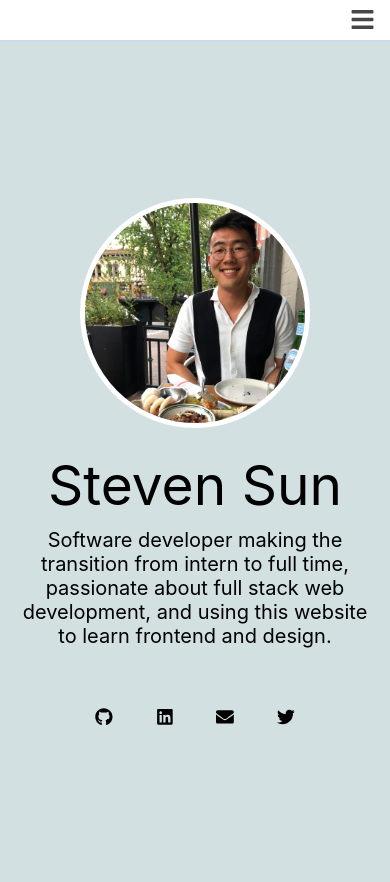
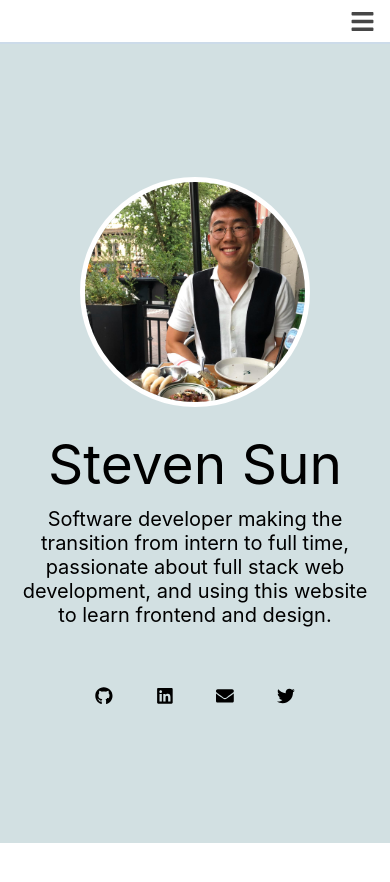
Before and after one commit to stsun1026/stsun1026.github.io, a React (Create React App) app: page / in a window 390 px wide. Shown: the top 882 px of the page. After the commit the page ends 844 px from the top, so only its background shows below. Built offline with nearby package versions, Linux system fonts and the light colour scheme.

Commit message:
Attempt to fix mobile gap on Home Page 4

```diff
--- a/src/pages/HomePage/HomePage.js
+++ b/src/pages/HomePage/HomePage.js
@@ -12,10 +12,15 @@ const HomePage = () => {
   const isMobileView = width < MOBILE_VIEW_MAX_WIDTH;
 
   return(
-    <div className={ styles.container }>
+    <div className={ styles.container }
+      style={{
+        height: isMobileView ? "auto" : height,
+        overflowY: isMobileView ? "scroll" : "hidden"
+      }}
+    >
       { isMobileView ? <TopbarDropdown/> : <Topbar/> }
       <div className={ styles.contentContainer }
-        style={{ height: isMobileView ? height : Math.max(550, height - 45) }}
+        style={{ height: Math.max(550, height - 45) }}
       >
         <div style={{ maxWidth: 750, paddingLeft: 20, paddingRight: 20}}>
           <img src={ headshot } className={ styles.photo }/>
--- a/src/pages/HomePage/HomePage.module.css
+++ b/src/pages/HomePage/HomePage.module.css
@@ -1,6 +1,5 @@
 .container {
   background-color: #d2e0e2;
-  vertical-align: top;
   width: 100%;
   overflow-x: hidden;
 }
```
